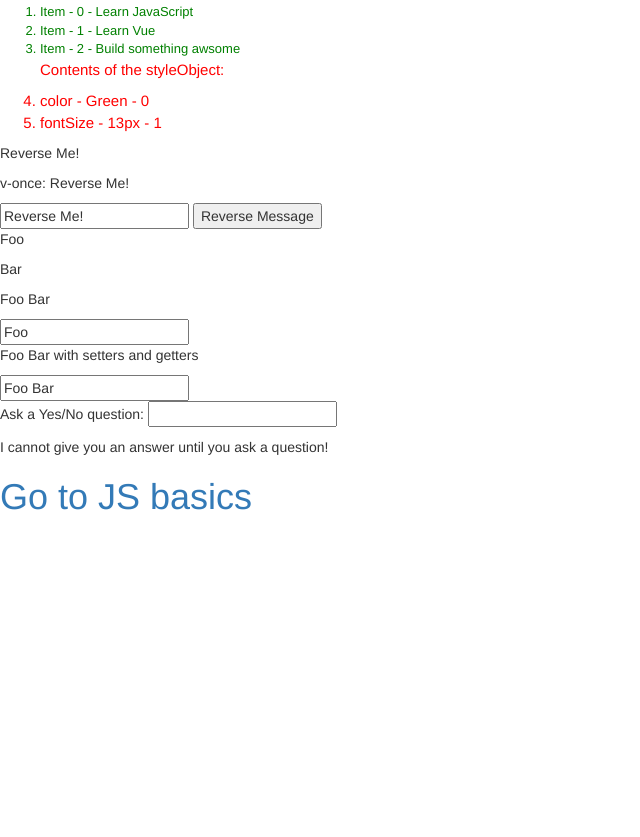
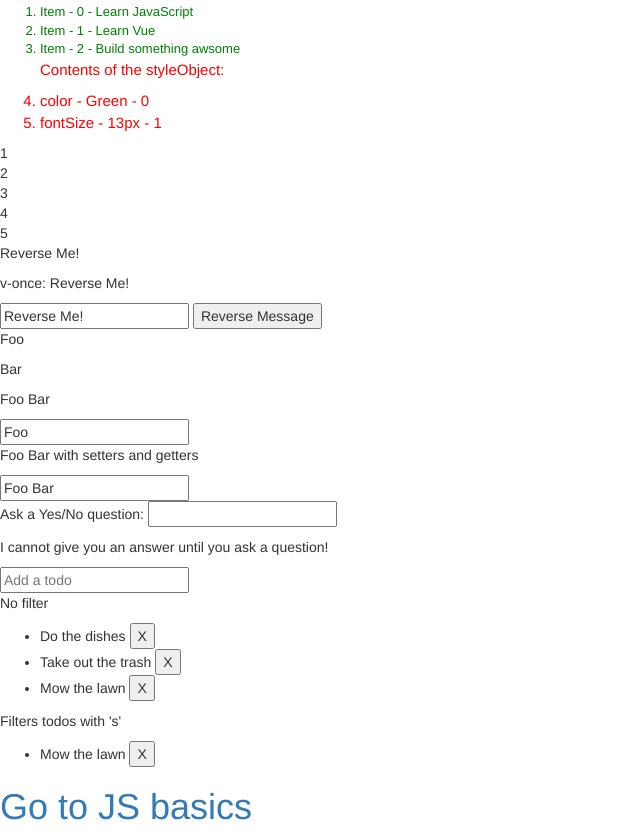
Before and after one commit to Cellzor/VueTest, a plain HTML site: page index.html in a window 1280 px wide. Shown: the part 339-1176 px from the top of the page, without its empty margins (0-640 px from the left). Before the commit the page ends 866 px from the top, so only its background shows below. Drawn offline with nearby package versions, Linux system fonts and the light colour scheme.

Commit message:
Added lists and arrayMutation

```diff
--- a/index.html
+++ b/index.html
@@ -65,6 +65,7 @@
                         {{ key }} - {{ value }} - {{ index }}
                     </li>
                 </ol>
+                <span v-for="i in 5"> {{ i }}<br/></span>
             </div>
         </div> <!-- styles, classes & for-loops -->
         <div id="app4">
@@ -88,6 +89,40 @@
             </p>
             <p>{{ answer }}</p>
         </div>
+        <div id="todo-list-example">
+            <input
+                    v-model="newTodoText"
+                    v-on:keyup.enter="addNewTodo"
+                    placeholder="Add a todo"
+            >
+            <p>No filter</p>
+            <!-- setting array items directly in-code doesn't dynamically update the DOM, i.e. [0] = newValue
+            In such cases use .splice() instead, mutation on arrays always updates the DOM
+            The same goes for adjustments of the arrays length
+
+            If arrayMutation is to be avoided, computed properties or methods can be used as temporary solutions.
+            -->
+            <ul>
+                <li
+                        is="todo-item"
+                        v-for="(todo, index) in todos"
+                        v-bind:title="todo"
+                        v-on:remove="todos.splice(index, 1)"
+                ></li>
+            </ul>
+            <p>Filters todos with 's'</p>
+            <!-- v-for and v-if on the same element cause v-if to run on every iteration,
+            placing the v-if on a wrapper around the for, causes conditionally skips -->
+            <ul>
+                <li
+                        is="todo-item"
+                        v-for="(todo, index) in todos"
+                        v-bind:title="todo"
+                        v-on:remove="todos.splice(index, 1)"
+                        v-if="todo.indexOf('s') === -1"
+                ></li>
+            </ul>
+        </div><!-- ArrayMutation, v-for & v-if -->
     </div>
 
     <div>
--- a/js/app.js
+++ b/js/app.js
@@ -212,3 +212,30 @@ var watchExample = new Vue({
             )
         }
     });
+
+Vue.component('todo-item', {
+    template: '\
+    <li>\
+      {{ title  }}\
+      <button v-on:click="$emit(\'remove\')">X</button>\
+    </li>\
+  ',
+    props: ['title']
+});
+var todoExample = new Vue({
+    el: '#todo-list-example',
+    data: {
+        newTodoText: '',
+        todos: [
+            'Do the dishes',
+            'Take out the trash',
+            'Mow the lawn'
+        ]
+    },
+    methods: {
+        addNewTodo: function () {
+            this.todos.push(this.newTodoText)
+            this.newTodoText = ''
+        }
+    }
+});
```
